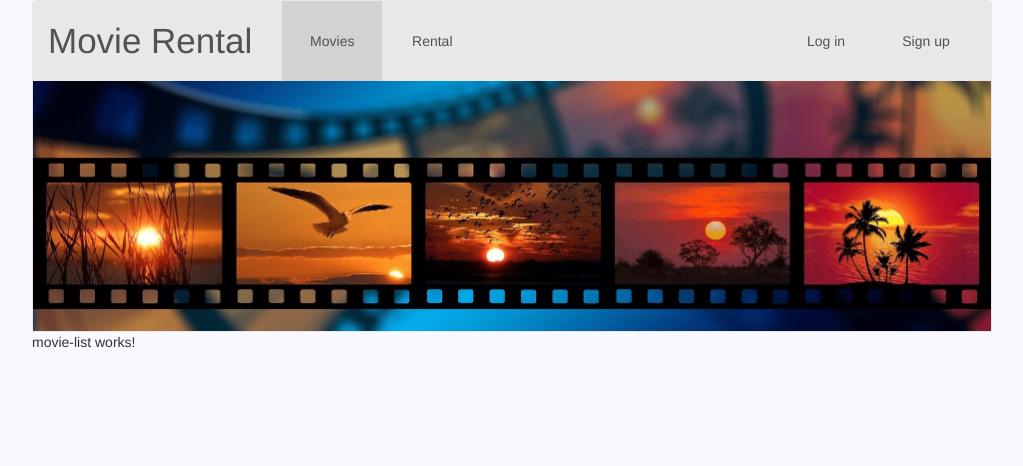
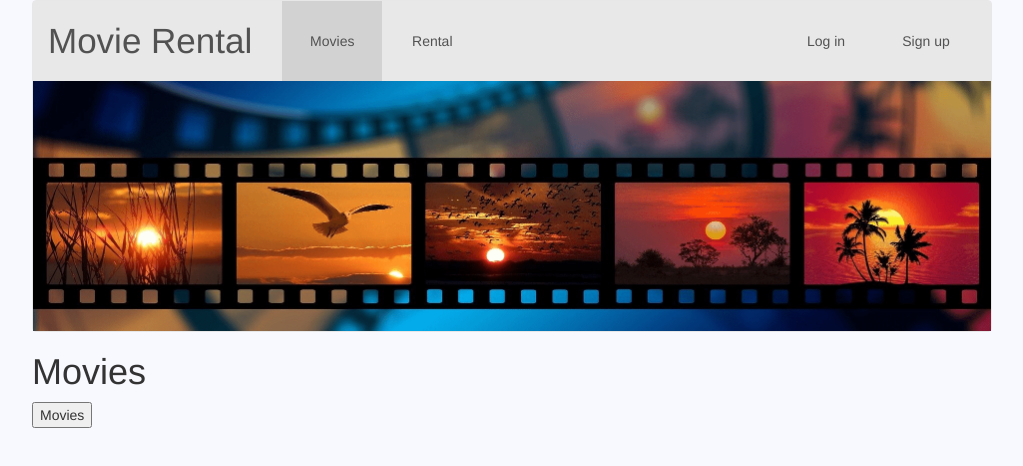
Before and after one commit to kvalge/movies-angular, an Angular app: page /movies in a window 1280 px wide. Shown: the top 466 px of the page, without its empty margins (128-1151 px from the left). Built offline with nearby package versions, Linux system fonts and the light colour scheme.

Commit message:
Created get all movies' functionality.

```diff
--- a/src/app/app.component.ts
+++ b/src/app/app.component.ts
@@ -6,5 +6,4 @@ import { Component } from '@angular/core';
   styleUrls: ['./app.component.css']
 })
 export class AppComponent {
-  title = 'movies-angular';
 }
--- a/src/app/layout/header/header.component.html
+++ b/src/app/layout/header/header.component.html
@@ -15,12 +15,10 @@
       </ul>
       <ul class="nav navbar-nav navbar-right">
         <li routerLinkActive="active">
-          <a routerLink="/login" style="cursor: pointer; color: #525252; padding-top: 30px">
-            Log in</a>
+          <a routerLink="/login" style="cursor: pointer; color: #525252; padding-top: 30px">Log in</a>
         </li>
         <li routerLinkActive="active">
-          <a routerLink="/signup" style="cursor: pointer; color: #525252; padding-top: 30px">
-            Sign up</a>
+          <a routerLink="/signup" style="cursor: pointer; color: #525252; padding-top: 30px">Sign up</a>
         </li>
       </ul>
     </div>
--- a/src/app/pages/movies/movie-list/movie-list.component.html
+++ b/src/app/pages/movies/movie-list/movie-list.component.html
@@ -1 +1,8 @@
-<p>movie-list works!</p>
+<h1>Movies</h1>
+<div>
+  <button (click)="getAllMovies()">Movies</button>
+</div>
+
+<div *ngFor="let movie of movies; let i = index">
+  <p>{{movie.name}} - {{movie.category.name}}</p>
+</div>
--- a/src/app/pages/movies/movie-list/movie-list.component.ts
+++ b/src/app/pages/movies/movie-list/movie-list.component.ts
@@ -1,4 +1,8 @@
 import { Component, OnInit } from '@angular/core';
+
+import {MovieModel} from "../movie.model";
+import {MovieService} from "../../../services/movie.service";
+import {DataService} from "../../../services/data.service";
 
 @Component({
   selector: 'app-movie-list',
@@ -7,9 +11,15 @@ import { Component, OnInit } from '@angular/core';
 })
 export class MovieListComponent implements OnInit {
 
-  constructor() { }
+  movies: MovieModel[];
+
+  constructor(private movieService: MovieService, private dataService: DataService) { }
 
   ngOnInit(): void {
   }
 
+  getAllMovies() {
+    this.dataService.getAllMovies();
+    this.movies = this.movieService.getMovies();
+  }
 }
--- a/src/app/pages/movies/movie.model.ts
+++ b/src/app/pages/movies/movie.model.ts
@@ -1,9 +1,9 @@
 import {CategoryModel} from "../categories/category.model";
 
 export class MovieModel {
-  private id: number;
-  private name: string;
-  private category: CategoryModel;
+  public id: number;
+  public name: string;
+  public category: CategoryModel;
 
   constructor(id: number, name: string, category: CategoryModel) {
     this.id = id;
--- /dev/null
+++ b/src/app/services/data.service.ts
@@ -0,0 +1,23 @@
+import {Injectable} from "@angular/core";
+import {HttpClient} from "@angular/common/http";
+import {map} from "rxjs/operators";
+
+import {MovieModel} from "../pages/movies/movie.model";
+import {MovieService} from "./movie.service";
+
+@Injectable({providedIn: 'root'})
+export class DataService {
+
+  constructor(private http: HttpClient, private movieService: MovieService) {
+  }
+
+  getAllMovies() {
+    this.http.get<MovieModel[]>('http://localhost:8080/movie')
+      .pipe(map((movies) => {
+        return movies;
+      }))
+      .subscribe(movies => {
+        this.movieService.setMovies(movies);
+      })
+  }
+}
```
Also changed, not shown: src/app/app.module.ts (+6 -2 lines).
